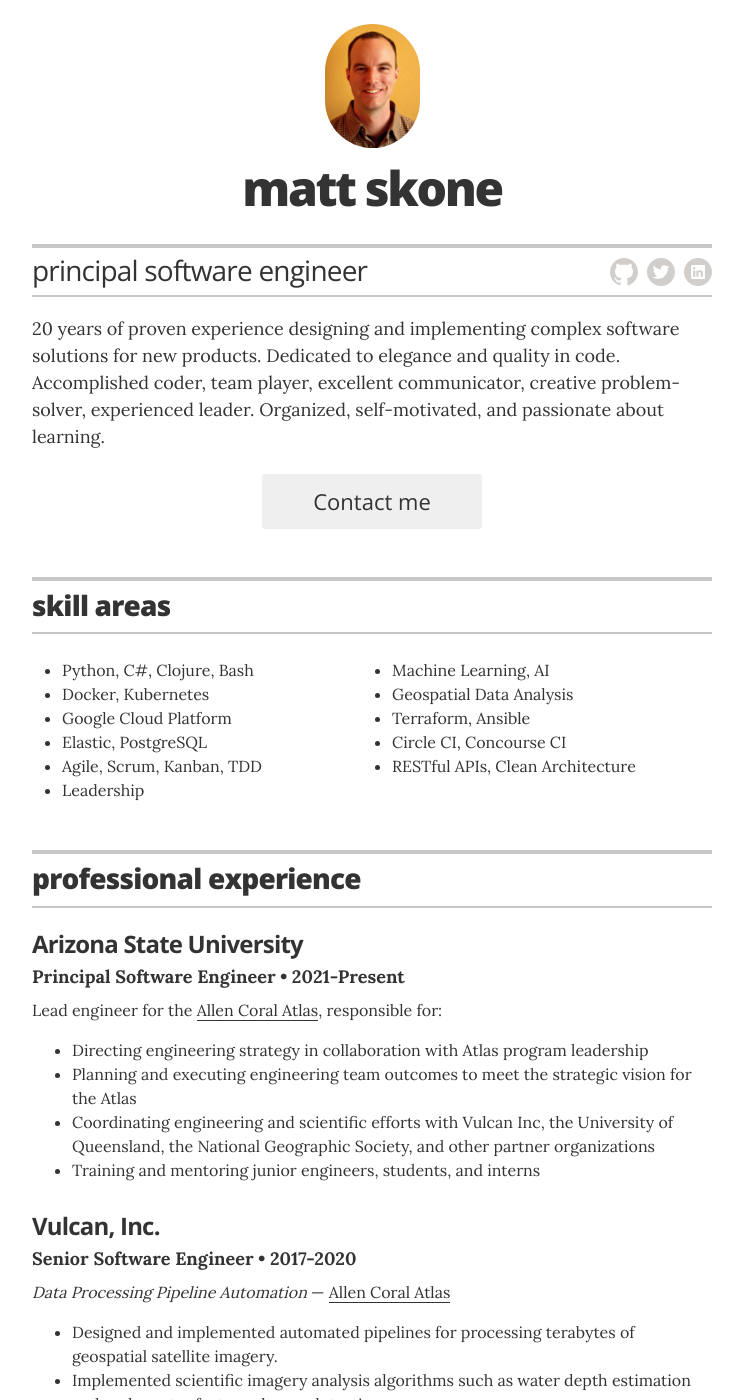
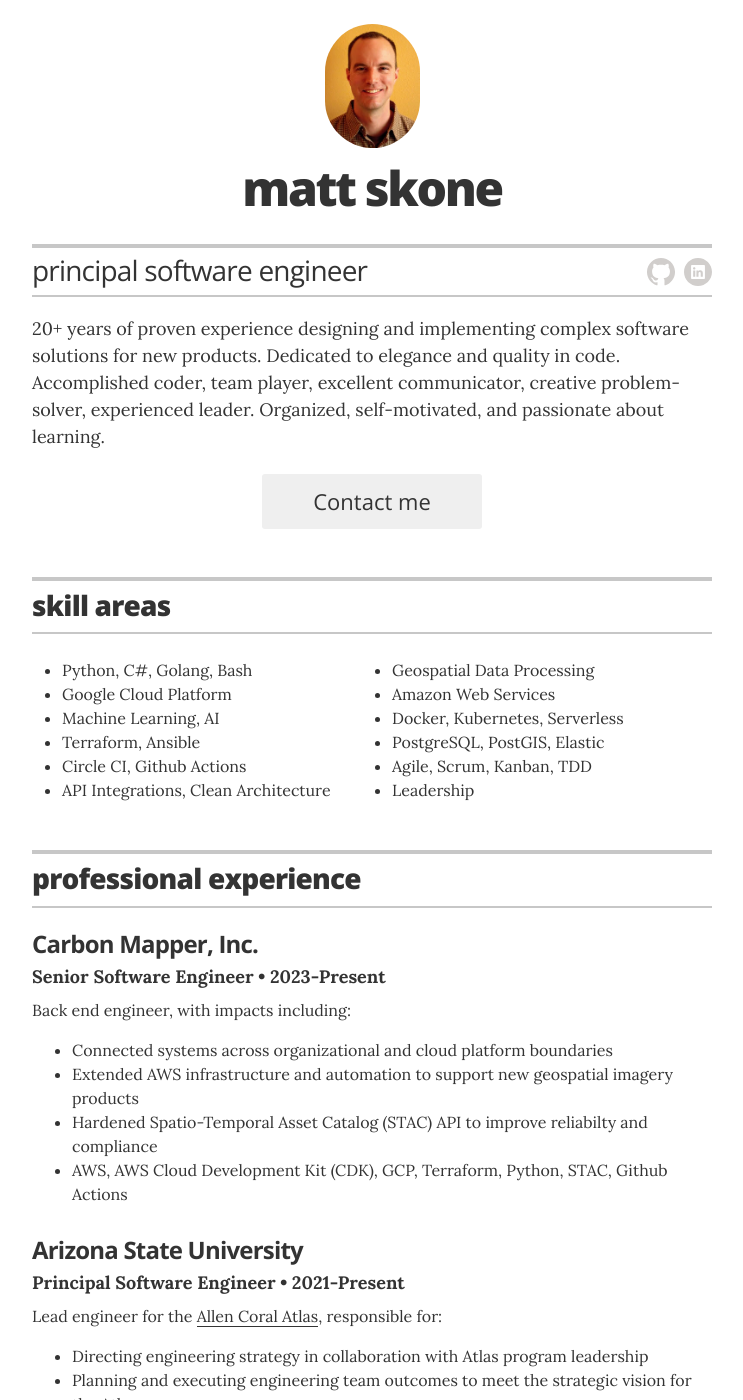
Before and after one commit to mattskone/mattskone.github.io, a Jekyll site: the page built from index.html, in a window 1280 px wide and 1400 px high. Shown: the whole window, without its empty margins (268-1011 px from the left). Built offline with Jekyll 4.4.1, drawn with Linux system fonts in a browser that asks for light colours; some of the changed text lies outside the part shown.

Commit message:
Update with CarbonMapper experience

```diff
--- a/Gemfile
+++ b/Gemfile
@@ -1,3 +1,4 @@
 source "https://rubygems.org"
 
 gem 'github-pages'
+gem "webrick", "~> 1.8"
--- a/_config.yml
+++ b/_config.yml
@@ -33,7 +33,6 @@ resume_section_community:       true
 # uncomment the options you wish to display, and add your own URL
 resume_social_links:
   resume_github_url:            "https://github.com/mattskone"
-  resume_twitter_url:           "http://twitter.com/mattskone"
   resume_linkedin_url:          "https://www.linkedin.com/in/mattskone"
 
 # Design settings
--- a/_layouts/resume.html
+++ b/_layouts/resume.html
@@ -28,7 +28,7 @@
         </div>
 
         <div class="executive-summary">
-		<p>20 years of proven experience designing and implementing complex software solutions for new products. Dedicated to elegance and quality in code. Accomplished coder, team player, excellent communicator, creative problem-solver, experienced leader. Organized, self-motivated, and passionate about learning.</p>
+		<p>20+ years of proven experience designing and implementing complex software solutions for new products. Dedicated to elegance and quality in code. Accomplished coder, team player, excellent communicator, creative problem-solver, experienced leader. Organized, self-motivated, and passionate about learning.</p>
 	</div>
 
         {% if site.resume_looking_for_work == 'yes' %}
@@ -49,16 +49,17 @@
 
 	<div class="resume-item">
 		<ul class="columns">
-            <li class="column one-half">Python, C#, Clojure, Bash</li>
+            <li class="column one-half">Python, C#, Golang, Bash</li>
+            <li class="column one-half">Geospatial Data Processing</li>
+            <li class="column one-half">Google Cloud Platform</li>
+            <li class="column one-half">Amazon Web Services</li>
             <li class="column one-half">Machine Learning, AI</li>
-            <li class="column one-half">Docker, Kubernetes</li>
-            <li class="column one-half">Geospatial Data Analysis</li>
-            <li class="column one-half">Google Cloud Platform</li>
+            <li class="column one-half">Docker, Kubernetes, Serverless</li>
             <li class="column one-half">Terraform, Ansible</li>
-            <li class="column one-half">Elastic, PostgreSQL</li>
-            <li class="column one-half">Circle CI, Concourse CI</li>
+            <li class="column one-half">PostgreSQL, PostGIS, Elastic</li>
+            <li class="column one-half">Circle CI, Github Actions</li>
             <li class="column one-half">Agile, Scrum, Kanban, TDD</li>
-            <li class="column one-half">RESTful APIs, Clean Architecture</li>
+            <li class="column one-half">API Integrations, Clean Architecture</li>
             <li class="column one-half">Leadership</li>
 		</ul>
 	</div>
@@ -76,6 +77,18 @@
 	</header>
 
 	<div class="resume-item">
+		<h3 class="resume-item-title">Carbon Mapper, Inc.</h3>
+		<h4 class="resume-item-details">Senior Software Engineer &bull; 2023-Present</h4>
+		<p class="resume-item-copy">Back end engineer, with impacts including:</p>
+		<ul>
+			<li>Connected systems across organizational and cloud platform boundaries</li>
+			<li>Extended AWS infrastructure and automation to support new geospatial imagery products</li>
+			<li>Hardened Spatio-Temporal Asset Catalog (STAC) API to improve reliabilty and compliance</li>
+			<li>AWS, AWS Cloud Development Kit (CDK), GCP, Terraform, Python, STAC, Github Actions</li>
+		</ul>
+	</div>
+
+	<div class="resume-item">
 		<h3 class="resume-item-title">Arizona State University</h3>
 		<h4 class="resume-item-details">Principal Software Engineer &bull; 2021-Present</h4>
 		<p class="resume-item-copy">Lead engineer for the <a href="https://allencoralatlas.org">Allen Coral Atlas</a>, responsible for:</p>
@@ -84,6 +97,7 @@
 			<li>Planning and executing engineering team outcomes to meet the strategic vision for the Atlas</li>
 			<li>Coordinating engineering and scientific efforts with Vulcan Inc, the University of Queensland, the National Geographic Society, and other partner organizations</li>
 			<li>Training and mentoring junior engineers, students, and interns</li>
+			<li>Google Cloud Platform, Terraform, Circle CI, Docker, Kubernetes, Python, Golang, Geospatial Data Abstraction Library (GDAL), Google Earth Engine, QGIS, PostGIS, Argo Workflows</li>
 		</ul>
 	</div>
 
```
Also changed, not shown: README.md, 1 other file.
